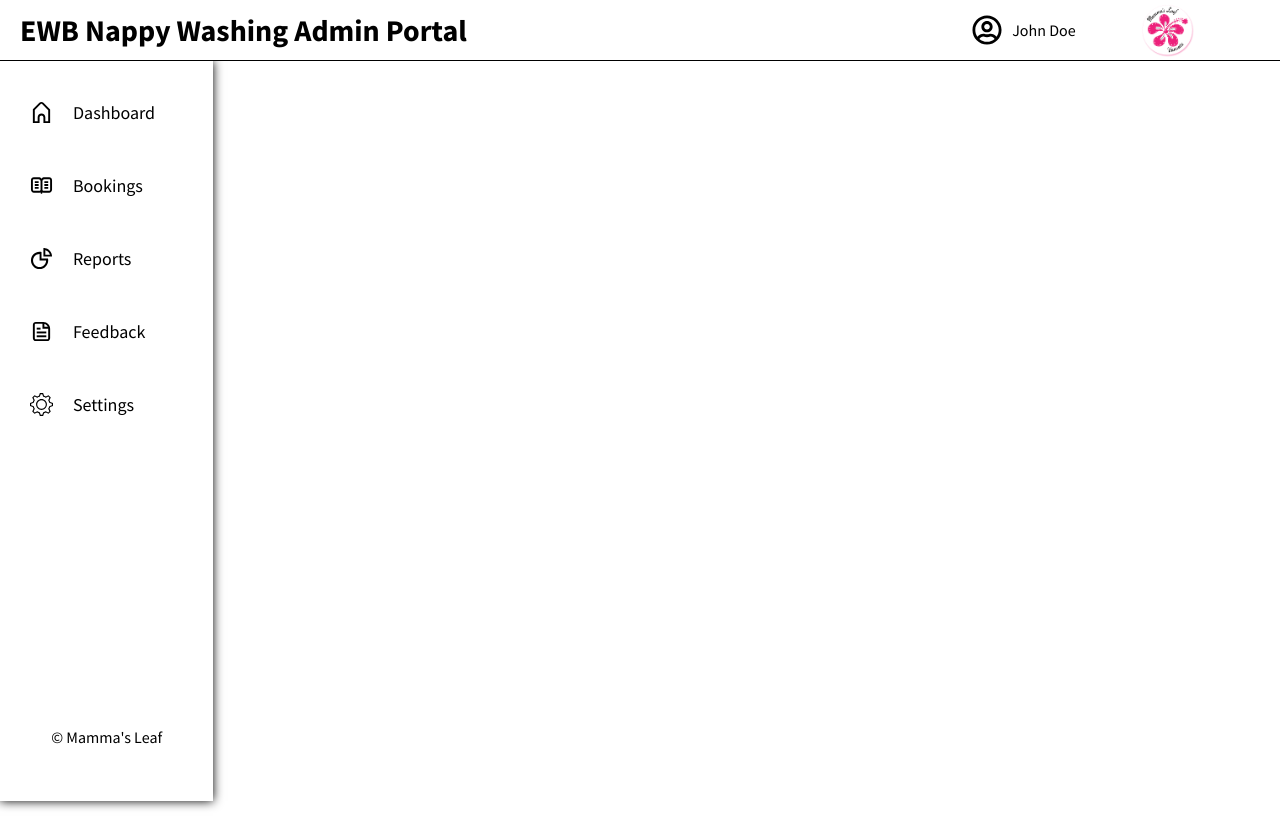
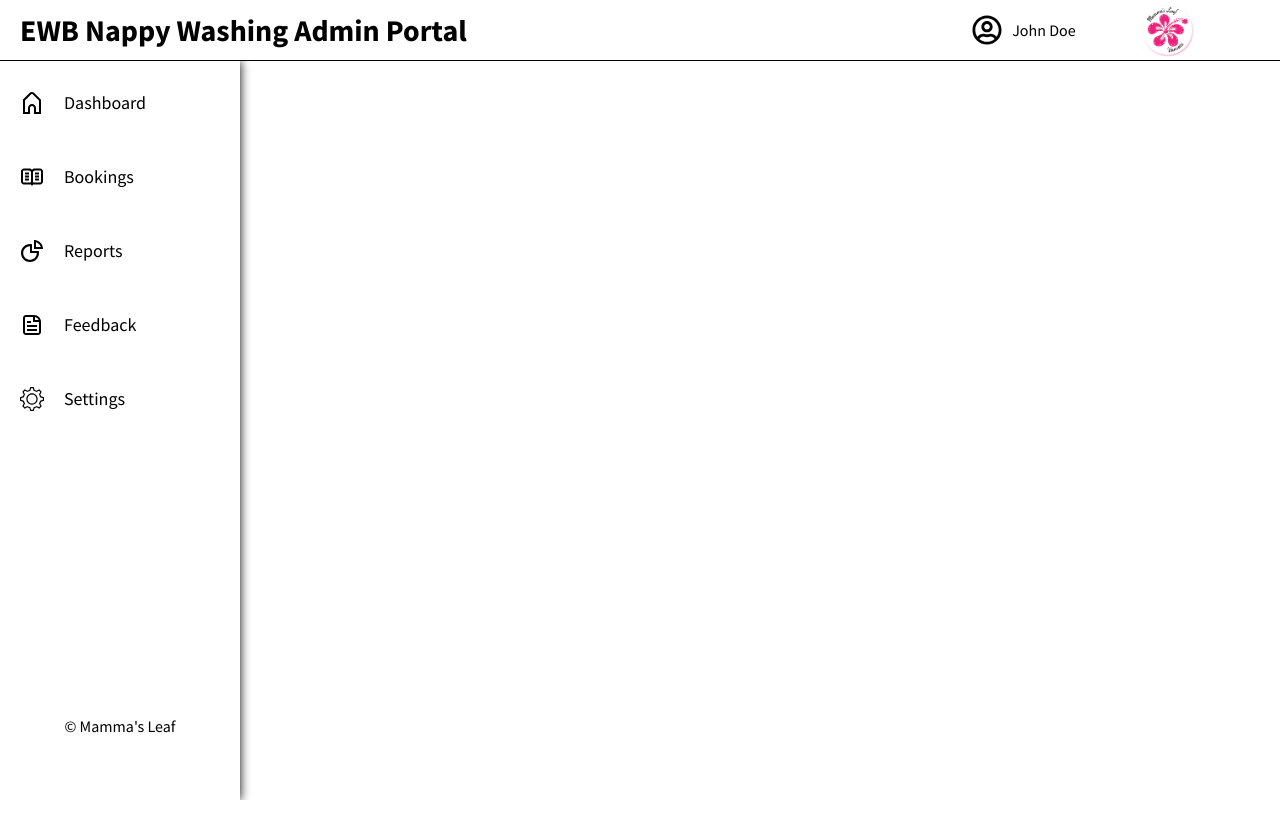
Before and after one commit to ProgrammerJo3y/ewb_react_frontend_webapp, a React (Create React App) app: page / in a window 1280 px wide. Both pictures are taken after typing "Sample", "Sample123" into the empty fields and a click on the button "Submit". After the commit the page ends 800 px from the top, so only its background shows below. Built offline with nearby package versions, Linux system fonts and the light colour scheme.

Commit message:
Fixed issues with sidebar shadow

```diff
--- a/src/components/sidebar/sidebar.css
+++ b/src/components/sidebar/sidebar.css
@@ -1,19 +1,20 @@
 @import url("../../styles/styles.css");
 
 .sidebar {
-    flex: 1;
+    width: 30vh;
     background-color: var(--sidebar-background);
-    height: calc(100vh - 60px);
+    height: calc(100vh - 61px);
     position: sticky;
     top: 60px;
     box-shadow: 0px 0px 10px;
+    /* clip-path: inset(0px -10px 0px 0px); */
 }
 
 .sidebarWrapper {
     height: 100%;
     display: flex;
     flex-direction: column;
-    padding: 10px;
+    /* padding: 10px; */
     /* justify-content: space-between; */
 }
 
@@ -39,7 +40,6 @@
     font-weight: 400;
     border-right: 2px solid var(--highlight-secondary-colour);
     background-color: var(--highlight-secondary-colour);
-    box-shadow: 10px 10px;
     border-radius: 10px;
     display: flex;
     text-decoration: none;
```
